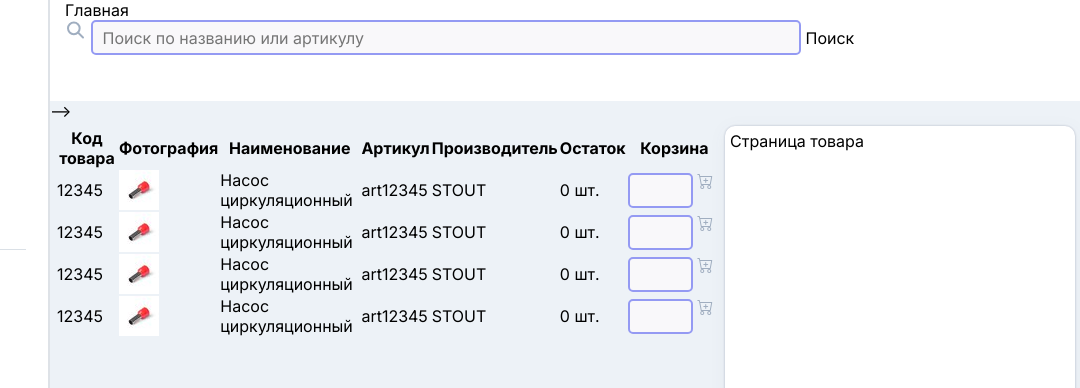
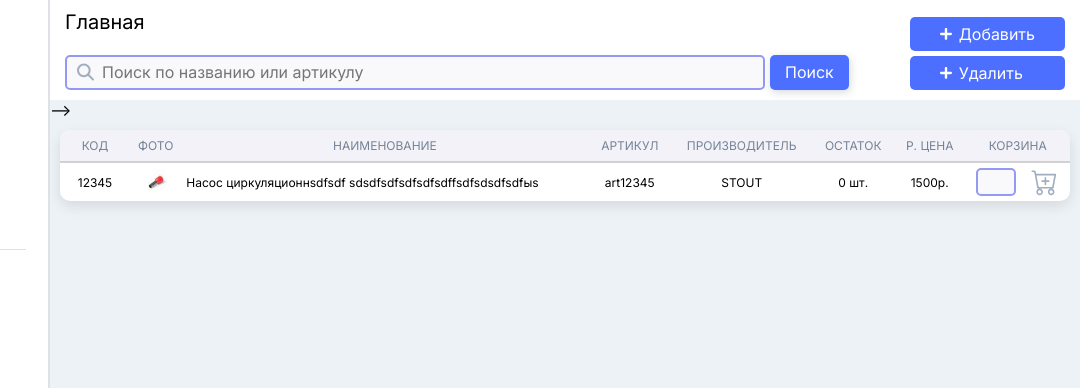
Before and after one commit to leonpiter/PlumberCalc, a website: page src/app/index.html in a window 1280 px wide. Shown: the top 388 px of the page, 200-1280 px from the left. Drawn offline with nearby package versions, Linux system fonts and the light colour scheme; files that its build step writes are made by us from their sources; files whose address does not match are found by name.

Commit message:
внес правки в верстку header

```diff
--- a/gulp/docs.js
+++ b/gulp/docs.js
@@ -53,7 +53,7 @@ const plumberNotify = (title) => {
 
 gulp.task("html:docs", function () {
     return gulp
-        .src(["./src/html/**/*.html", "!./src/html/blocks/*.html"])
+        .src(["./src/app/*.html", "!./src/app/blocks/**/*.html"])
         .pipe(changed("./docs/"))
         .pipe(plumber(plumberNotify("HTML")))
         .pipe(fileInclude(fileIncludeSetting))
--- /dev/null
+++ b/src/app/blocks/Catalog-table/_catalog-table.scss
@@ -0,0 +1,71 @@
+.catalog-table {
+    &__table {
+        padding: 10px;
+        background: var(--Theme-White-Default, #fff);
+        width: 100%;
+        box-shadow: 0 5px 14px rgba(0, 0, 0, 0.1);
+        border-radius: 10px;
+        font-size: 12px;
+        border-collapse: collapse;
+        overflow: hidden;
+        th {
+            text-align: center;
+            background: var(--Table-Head-Background, #f2f2f8);
+            color: var(--Table-Head-Text, #758396);
+            padding: 8px;
+            font-weight: normal;
+            /* Table/Border */
+            //box-shadow: 0px -1px 0px 0px #edf2f7 inset;
+        }
+        // tr:nth-child(odd) {
+        //     background-color: #b4b7bb;
+        // }
+
+        td {
+            text-align: center;
+            padding: 5px;
+            img {
+                width: 28px;
+                height: 28px;
+            }
+            input {
+                height: 28px;
+                width: 40px;
+            }
+        }
+    }
+}
+.table-list {
+    &__head {
+        border-radius: 10px;
+    }
+    &__list-item {
+        border-top: 2px solid rgb(209, 209, 209);
+        transition: all 0.2s;
+        cursor: pointer;
+    }
+    &__list-item:hover {
+        background-color: #e9eff8;
+    }
+    &__list-name {
+        display: grid;
+        grid-template-columns: 1fr;
+        justify-items: start;
+        flex-wrap: nowrap;
+        min-width: 300px;
+    }
+}
+
+.cart-box {
+    display: flex;
+    gap: 15px;
+    justify-content: center;
+}
+
+.list-code {
+    width: 70px;
+}
+
+.list-img-title {
+    width: 30px;
+}
--- a/src/app/blocks/Catalog-table/catalog-table.html
+++ b/src/app/blocks/Catalog-table/catalog-table.html
@@ -1,96 +1,42 @@
-<div class="catalog-table">
-    <table class="catalog-table__table">
-        <thead>
-            <tr>
-                <th>Код товара</th>
-                <th>Фотография</th>
-                <th>Наименование</th>
-                <th>Артикул</th>
-                <th>Производитель</th>
-                <th>Остаток</th>
-                <th>Корзина</th>
-                <th></th>
+<div class="catalog-table-wrapper">
+    <table class="catalog-table__table table-list">
+        <thead class="table-list__head">
+            <tr class="table-list__head-title-box">
+                <th class="table-lis__head-title list-code">КОД</th>
+                <th class="table-lis__head-title list-img-title">ФОТО</th>
+                <th class="table-lis__head-title list-name">НАИМЕНОВАНИЕ</th>
+                <th class="table-lis__head-title list-partnum">АРТИКУЛ</th>
+                <th class="table-lis__head-title list-brand">ПРОИЗВОДИТЕЛЬ</th>
+                <th class="table-lis__head-title list-balance">ОСТАТОК</th>
+                <th class="table-lis__head-title list-balance">Р. ЦЕНА</th>
+                <th class="table-lis__head-title list-cart">КОРЗИНА</th>
             </tr>
         </thead>
-        <tbody>
-            <tr>
+        <tbody class="table-list__body">
+            <tr class="table-list__list-item">
                 <td>12345</td>
                 <td>
                     <img
+                        class="table-list__list-img"
                         src="../../img/catalogue/i_small_nshvi_10-12.jpg"
                         alt="Фото товара"
                     />
                 </td>
-                <td>Насос циркуляционный</td>
+                <td class="table-list__list-name">Насос циркуляционнsdfsdf sdsdfsdfsdfsdfsdffsdfsdsdfsdfыs</td>
                 <td>art12345</td>
                 <td>STOUT</td>
                 <td>
                     <span>0</span>
                     <span>шт.</span>
                 </td>
-                <td>
+                <td>1500<span>р.</span></td>
+                <td class="cart-box">
                     <input type="text" />
-                    <img src="../../img/icons/cart-plus.svg" alt="" />
-                </td>
-            </tr>
-            <tr>
-                <td>12345</td>
-                <td>
                     <img
-                        src="../../img/catalogue/i_small_nshvi_10-12.jpg"
-                        alt="Фото товара"
+                        class="add-cart"
+                        src="../../img/icons/cart-plus.svg"
+                        alt=""
                     />
-                </td>
-                <td>Насос циркуляционный</td>
-                <td>art12345</td>
-                <td>STOUT</td>
-                <td>
-                    <span>0</span>
-                    <span>шт.</span>
-                </td>
-                <td>
-                    <input type="text" />
-                    <img src="../../img/icons/cart-plus.svg" alt="" />
-                </td>
-            </tr>
-            <tr>
-                <td>12345</td>
-                <td>
-                    <img
-                        src="../../img/catalogue/i_small_nshvi_10-12.jpg"
-                        alt="Фото товара"
-                    />
-                </td>
-                <td>Насос циркуляционный</td>
-                <td>art12345</td>
-                <td>STOUT</td>
-                <td>
-                    <span>0</span>
-                    <span>шт.</span>
-                </td>
-                <td>
-                    <input type="text" />
-                    <img src="../../img/icons/cart-plus.svg" alt="" />
-                </td>
-            </tr>
-            <tr>
-                <td>12345</td>
-                <td>
-                    <img
-                        src="../../img/catalogue/i_small_nshvi_10-12.jpg"
-                        alt="Фото товара"
-                    />
-                </td>
-                <td>Насос циркуляционный</td>
-                <td>art12345</td>
-                <td>STOUT</td>
-                <td>
-                    <span>0</span>
-                    <span>шт.</span>
-                </td>
-                <td>
-                    <input type="text" />
-                    <img src="../../img/icons/cart-plus.svg" alt="" />
                 </td>
             </tr>
         </tbody>
--- a/src/app/blocks/Content/_content.scss
+++ b/src/app/blocks/Content/_content.scss
@@ -2,12 +2,13 @@
     background-color: #edf2f7;
 }
 .main-catalog {
-    padding: 5px;
+    padding: 10px;
     display: grid;
-    grid-template-columns: 1fr 350px;
+    grid-template-columns: 1fr;
 }
 
 .aside-catalog-box {
+    display: none;
     background-color: #fff;
     padding: 5px;
     border-radius: 10px;
--- a/src/app/blocks/Header/_header.scss
+++ b/src/app/blocks/Header/_header.scss
@@ -1,7 +1,67 @@
 .header {
+    display: flex;
+    flex-direction: row;
+    justify-content: space-between;
     background: var(--Theme-White-Default, #fff);
-    min-height: 101px;
-    padding-left: 15px;
+    min-height: 100px;
+    padding: 0 15px;
+    &__left {
+        display: flex;
+        flex-direction: column;
+        justify-content: space-around;
+    }
+    &__title {
+        font-size: 20px;
+        font-weight: light;
+    }
+    &__right {
+        display: flex;
+        flex-direction: column;
+        justify-content: flex-end;
+        padding-bottom: 10px;
+        gap: 5px;
+    }
+
+}
+.btn-std {
+    background-color: #4c6fff;
+    color: white;
+    padding: 7px 30px;
+    border-radius: 5px;
+    display: flex;
+    flex-direction: row;
+    gap: 7px;
+}
+.search-box {
+    position: relative;
+    display: flex;
+    gap: 5px;
+    &__img {
+        position: absolute;
+        top: 7px;
+        left: 10px;
+    }
+    &__input {
+        min-width: 700px;
+    }
+    &__input::placeholder {
+        padding-left: 25px;
+    }
+    &__btn {
+        color: white;
+        display: block;
+        background: var(--Theme-Primary-Default, #4c6fff);
+        padding: 5px 15px;
+        border-radius: 5px;
+        box-shadow: 1px 2px 8px 0px rgba(34, 60, 80, 0.2);
+        transition: 0.1s all;
+    }
+    &__btn:hover {
+        background-color: #6973fc;
+    }
+    &__btn:active {
+        transform: scale(0.99);
+    }
 }
 
 input {
--- a/src/app/blocks/Header/header.html
+++ b/src/app/blocks/Header/header.html
@@ -1,14 +1,30 @@
 <header class="header">
-    <div class="header__left search-box">
-        <h1>Главная</h1>
+    <div class="header__left">
+        <h1 class="header__title">Главная</h1>
         <form class="search-box" action="" method="get">
-            <img class="search-box__img" src="../../img/icons/searchlens.svg" alt="">
-            <input name="search" placeholder="Поиск по названию или артикулу" type="search" />
-            <button class="search-btn" type="submit">Поиск</button>
+            <img
+                class="search-box__img"
+                src="../../img/icons/searchlens.svg"
+                alt=""
+            />
+            <input
+                class="search-box__input"
+                name="text"
+                placeholder="Поиск по названию или артикулу"
+                type="search"
+            />
+            <button class="search-box__btn" type="submit">Поиск</button>
         </form>
     </div>
     <div class="header__right">
-
+        <div class="header__add-btn btn-std">
+            <img src="../../../img/icons/plus.svg" alt="">
+            <button>Добавить</button>
+        </div>
+        <div class="header__del-btn btn-std">
+            <img src="../../../img/icons/plus.svg" alt="">
+            <button>Удалить</button>
+        </div>
     </div>
 </header>
 <!-- @@include('mobile-nav.html') -->
```
Also changed, not shown: build/css/main.css, build/img/icons/base.svg (added), build/img/icons/icon.svg (added), build/img/icons/plus.svg (added), build/index.html, src/app/blocks/Catalog-table/_main-catalog.scss (deleted), src/app/blocks/Catalog-table/catalog-table.scss (deleted), src/img/icons/plus.svg (added).
